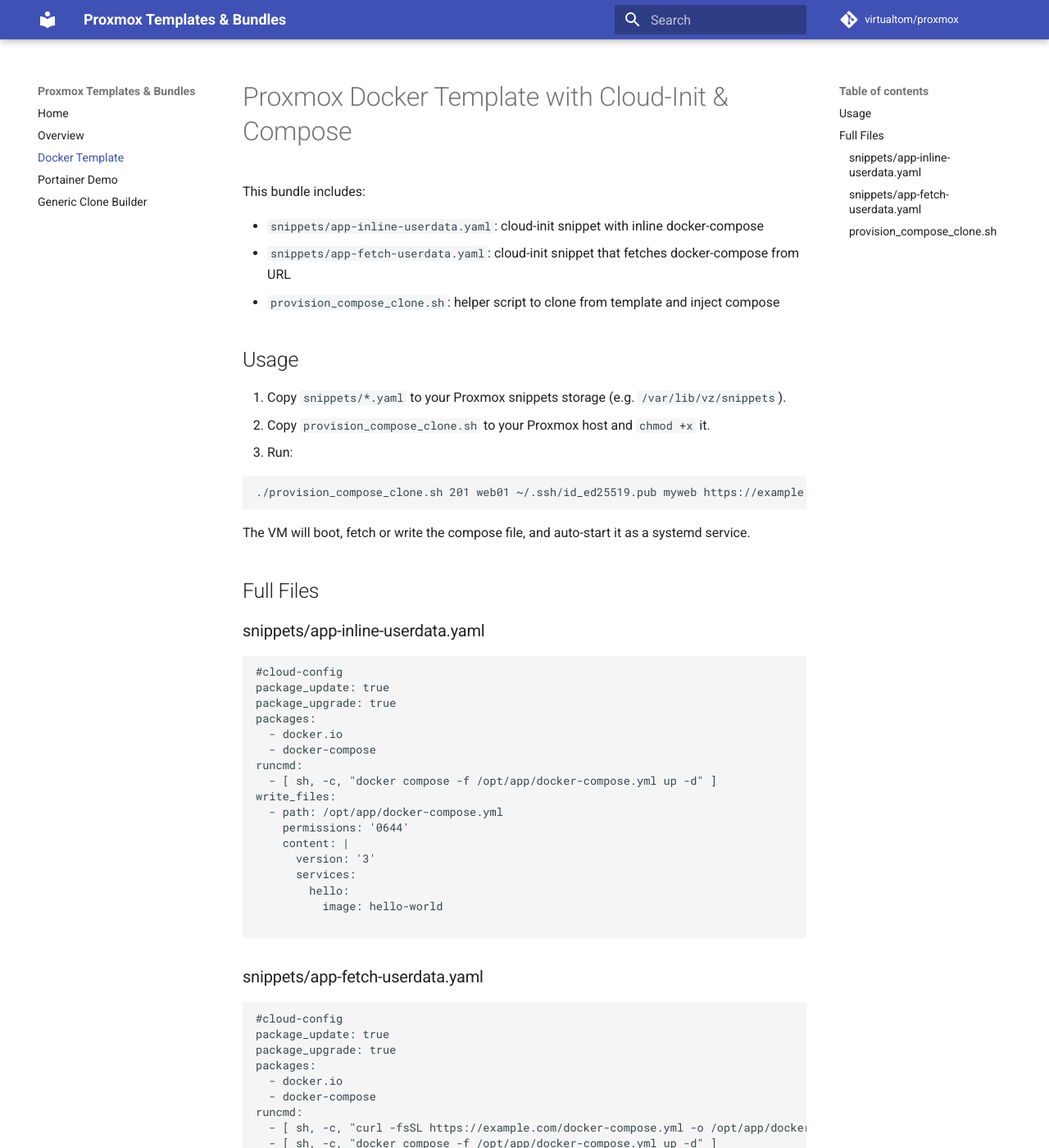
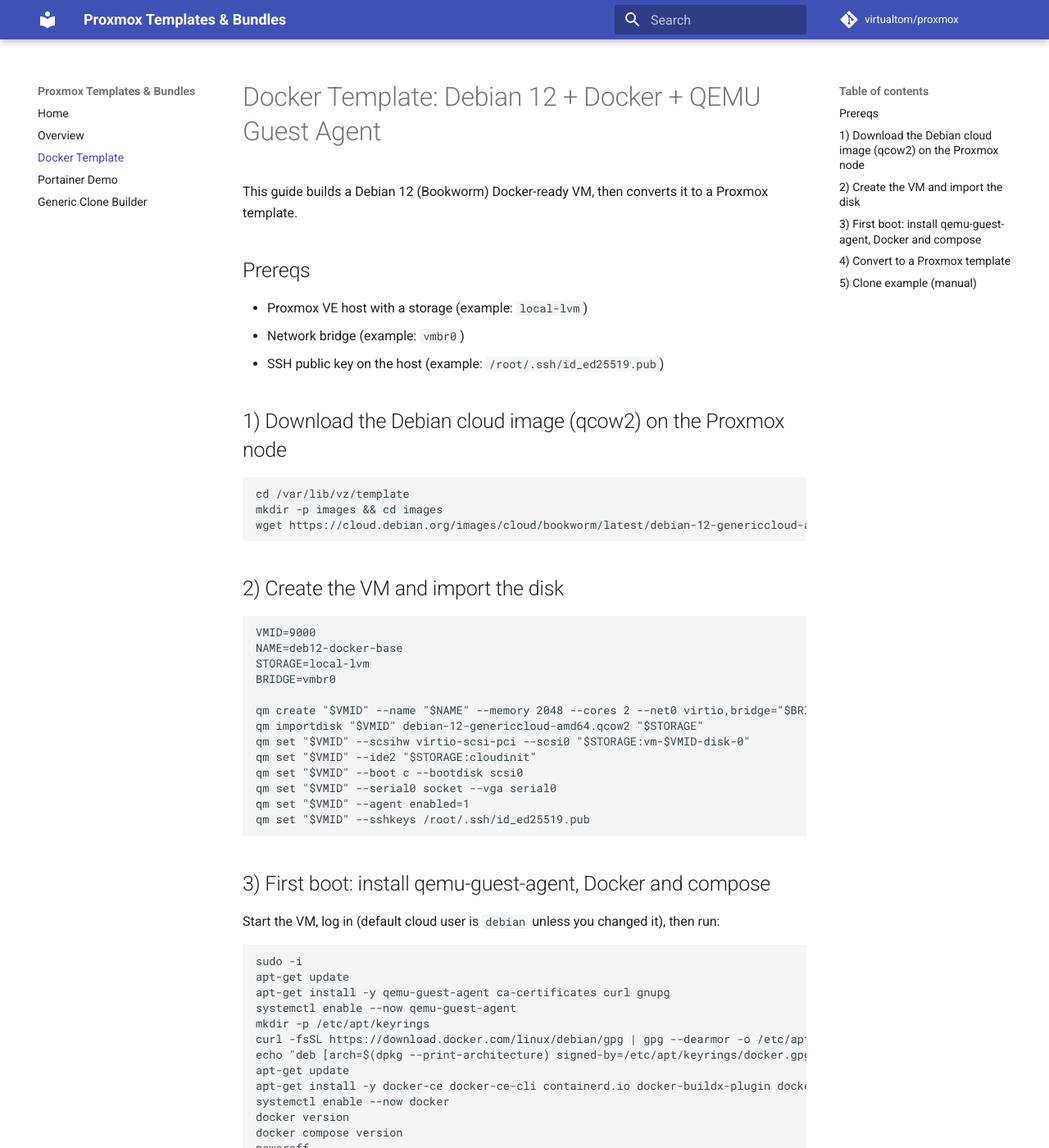
Before and after one commit to virtualtom/proxmox, an MkDocs documentation site: the page built from docs/docker-template.md, in a window 1280 px wide and 1400 px high. Shown: the whole window at 82% size. Built offline with MkDocs 1.6.1 and Material for MkDocs 9.7.7, drawn with Linux system fonts in a browser that asks for light colours; comment, search, counter and statistics services are not loaded; some of the changed text lies outside the part shown.

Commit message:
docs: rewrite Docker template (qcow2 -> template) and expand Generic Clone Builder

````diff
--- a/docs/docker-template.md
+++ b/docs/docker-template.md
@@ -1,80 +1,68 @@
-# Proxmox Docker Template with Cloud-Init & Compose
+# Docker Template: Debian 12 + Docker + QEMU Guest Agent
 
-This bundle includes:
+This guide builds a Debian 12 (Bookworm) Docker-ready VM, then converts it to a Proxmox template.
 
-- `snippets/app-inline-userdata.yaml`: cloud-init snippet with inline docker-compose
-- `snippets/app-fetch-userdata.yaml`: cloud-init snippet that fetches docker-compose from URL
-- `provision_compose_clone.sh`: helper script to clone from template and inject compose
+## Prereqs
+- Proxmox VE host with a storage (example: `local-lvm`)
+- Network bridge (example: `vmbr0`)
+- SSH public key on the host (example: `/root/.ssh/id_ed25519.pub`)
 
-## Usage
-
-1. Copy `snippets/*.yaml` to your Proxmox snippets storage (e.g. `/var/lib/vz/snippets`).
-2. Copy `provision_compose_clone.sh` to your Proxmox host and `chmod +x` it.
-3. Run:
-
+## 1) Download the Debian cloud image (qcow2) on the Proxmox node
 ```bash
-./provision_compose_clone.sh 201 web01 ~/.ssh/id_ed25519.pub myweb https://example.com/docker-compose.yml
+cd /var/lib/vz/template
+mkdir -p images && cd images
+wget https://cloud.debian.org/images/cloud/bookworm/latest/debian-12-genericcloud-amd64.qcow2
 ```
 
-The VM will boot, fetch or write the compose file, and auto-start it as a systemd service.
+## 2) Create the VM and import the disk
+```bash
+VMID=9000
+NAME=deb12-docker-base
+STORAGE=local-lvm
+BRIDGE=vmbr0
 
-## Full Files
-
-### snippets/app-inline-userdata.yaml
-
-```yaml
-#cloud-config
-package_update: true
-package_upgrade: true
-packages:
-  - docker.io
-  - docker-compose
-runcmd:
-  - [ sh, -c, "docker compose -f /opt/app/docker-compose.yml up -d" ]
-write_files:
-  - path: /opt/app/docker-compose.yml
-    permissions: '0644'
-    content: |
-      version: '3'
-      services:
-        hello:
-          image: hello-world
-
+qm create "$VMID" --name "$NAME" --memory 2048 --cores 2 --net0 virtio,bridge="$BRIDGE"
+qm importdisk "$VMID" debian-12-genericcloud-amd64.qcow2 "$STORAGE"
+qm set "$VMID" --scsihw virtio-scsi-pci --scsi0 "$STORAGE:vm-$VMID-disk-0"
+qm set "$VMID" --ide2 "$STORAGE:cloudinit"
+qm set "$VMID" --boot c --bootdisk scsi0
+qm set "$VMID" --serial0 socket --vga serial0
+qm set "$VMID" --agent enabled=1
+qm set "$VMID" --sshkeys /root/.ssh/id_ed25519.pub
 ```
 
-### snippets/app-fetch-userdata.yaml
-
-```yaml
-#cloud-config
-package_update: true
-package_upgrade: true
-packages:
-  - docker.io
-  - docker-compose
-runcmd:
-  - [ sh, -c, "curl -fsSL https://example.com/docker-compose.yml -o /opt/app/docker-compose.yml" ]
-  - [ sh, -c, "docker compose -f /opt/app/docker-compose.yml up -d" ]
-
+## 3) First boot: install qemu-guest-agent, Docker and compose
+Start the VM, log in (default cloud user is `debian` unless you changed it), then run:
+```bash
+sudo -i
+apt-get update
+apt-get install -y qemu-guest-agent ca-certificates curl gnupg
+systemctl enable --now qemu-guest-agent
+mkdir -p /etc/apt/keyrings
+curl -fsSL https://download.docker.com/linux/debian/gpg | gpg --dearmor -o /etc/apt/keyrings/docker.gpg
+echo "deb [arch=$(dpkg --print-architecture) signed-by=/etc/apt/keyrings/docker.gpg] https://download.docker.com/linux/debian $(. /etc/os-release && echo $VERSION_CODENAME) stable" > /etc/apt/sources.list.d/docker.list
+apt-get update
+apt-get install -y docker-ce docker-ce-cli containerd.io docker-buildx-plugin docker-compose-plugin
+systemctl enable --now docker
+docker version
+docker compose version
+poweroff
 ```
 
-### provision_compose_clone.sh
+## 4) Convert to a Proxmox template
+```bash
+qm template "$VMID"
+```
 
+## 5) Clone example (manual)
 ```bash
-#!/bin/bash
-# provision_compose_clone.sh <NEWID> <NEWHOSTNAME> <PUBKEYFILE> <APPNAME> <COMPOSE_URL>
-set -e
+NEWID=950
+NAME=kuma-01
+STORAGE=local-lvm
+qm clone "$VMID" "$NEWID" --name "$NAME" --full 1 --storage "$STORAGE"
+qm set "$NEWID" --sshkeys /root/.ssh/id_ed25519.pub
+qm start "$NEWID"
+```
 
-TEMPLATE_ID=9000
-NEWID=$1
-NEWHOSTNAME=$2
-PUBKEYFILE=$3
-APPNAME=$4
-COMPOSE_URL=$5
-
-qm clone $TEMPLATE_ID $NEWID --name $NEWHOSTNAME
-qm set $NEWID --ciuser dockeruser --sshkey $PUBKEYFILE
-qm set $NEWID --ipconfig0 ip=dhcp
-qm set $NEWID --cicustom "user=local:snippets/app-fetch-userdata.yaml"
-qm start $NEWID
-
-```
+Tips:
+- If you prefer to install Docker on first boot, you can attach a cloud-init snippet that runs the install commands via `runcmd`. The above method bakes Docker into the template.
--- a/docs/generic-clone-builder.md
+++ b/docs/generic-clone-builder.md
@@ -1,39 +1,42 @@
 # Generic Clone Builder (Compose)
 
-Use an existing docker-compose.yml to clone a Debian 12 Docker VM template and bring up the container stack on first boot.
+Use an existing `docker-compose.yml` to clone from the Docker template and start your stack on first boot.
 
-## Prereqs
-- Proxmox template: Debian 12 with Docker, cloud-init enabled
-- SSH public key path available on the Proxmox node
-- Compose file accessible by the Proxmox node
+## Requirements
+- A Docker-ready Debian 12 template (see the Docker Template guide)
+- The compose file is readable from the Proxmox host (for example: `/mnt/pve/pve-qnap/apps/kuma/docker-compose.yml`)
+- Your SSH public key path on the host
 
 ## Script
-bundles/generic-clone-builder/compose_clone.sh
+`bundles/generic-clone-builder/compose_clone.sh`
 
 ## Usage
+```bash
 ./bundles/generic-clone-builder/compose_clone.sh <VMID> <NAME> <PUBKEY_PATH> <COMPOSE_YML>
+```
 
 Example:
+```bash
 ./bundles/generic-clone-builder/compose_clone.sh 950 kuma-01 ~/.ssh/id_ed25519.pub /mnt/pve/pve-qnap/apps/kuma/docker-compose.yml
+```
 
-## What it does
+## What happens
 1. Clones the Docker-base template into a new VM with the given VMID and NAME
 2. Injects your SSH public key via cloud-init
-3. Copies the docker-compose.yml to the VM
-4. Enables Docker and brings the stack up on first boot
+3. Copies the `docker-compose.yml` into the VM (default path: `/opt/compose/docker-compose.yml`)
+4. On first boot, brings the stack up with `docker compose up -d`
 
-## Inputs
-VMID: integer unique per VM
-NAME: VM name
-PUBKEY_PATH: path to your id_ed25519.pub or id_rsa.pub on the Proxmox node
-COMPOSE_YML: full path to docker-compose.yml on Proxmox storage (e.g., NFS mount)
-
-## Outputs
-- New VM named NAME
-- Stack started by first-boot steps in the template
+## First-boot behavior
+The template already includes Docker and the compose plugin. On first boot the VM runs:
+```bash
+docker compose -f /opt/compose/docker-compose.yml pull
+docker compose -f /opt/compose/docker-compose.yml up -d
+```
 
 ## Troubleshooting
-- If the VM boots without containers, ssh in and run:
-  docker compose -f /opt/compose/docker-compose.yml up -d
-- Ensure COMPOSE_YML path is readable by the Proxmox node user running qm
-- Verify the template has Docker and the docker compose plugin installed
+- If containers did not start: `ssh` into the VM and run:
+```bash
+docker compose -f /opt/compose/docker-compose.yml up -d
+```
+- Ensure the `COMPOSE_YML` path on the Proxmox host is accessible to the user invoking `qm`
+- Verify the template has Docker and `docker compose` installed
````
